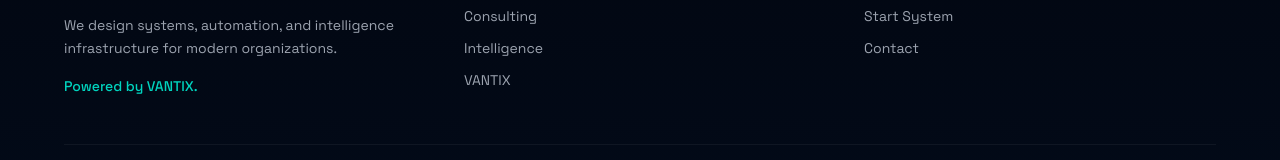
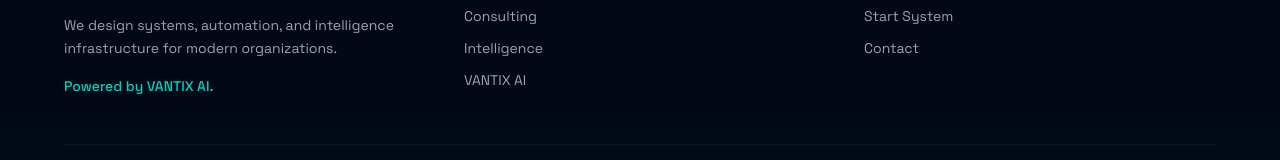
Before and after one commit to canworkscontracting-source/valmont-marketing, a Next.js app: page / in a window 1280 px wide. Shown: the part 6453-6613 px from the top of the page. Built offline with nearby package versions, Linux system fonts and the light colour scheme.

Commit message:
Footer updated - VANTIX to VANTIX AI

```diff
--- a/src/components/Footer.tsx
+++ b/src/components/Footer.tsx
@@ -16,7 +16,7 @@ export default function Footer() {
               for modern organizations.
             </p>
             <p className="text-sm font-medium text-teal">
-              Powered by VANTIX.
+              Powered by VANTIX AI.
             </p>
           </div>
 
@@ -45,7 +45,7 @@ export default function Footer() {
                 href="/assurance"
                 className="block text-sm text-gray-400 hover:text-teal transition-colors"
               >
-                VANTIX
+                VANTIX AI
               </Link>
             </div>
           </div>
```
